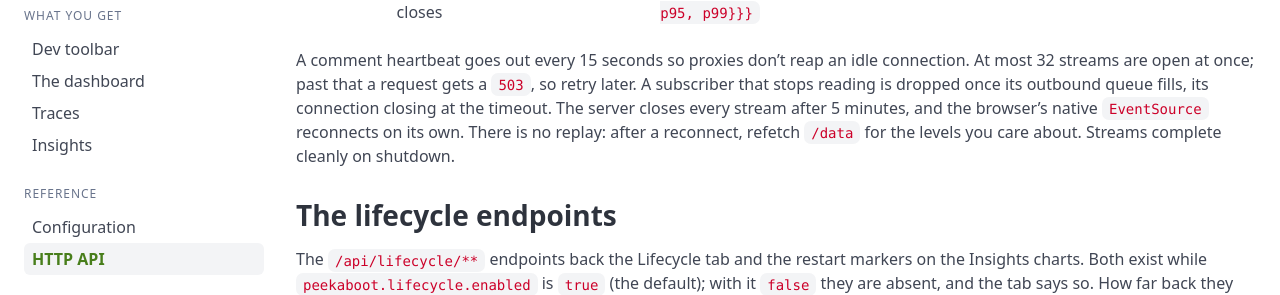
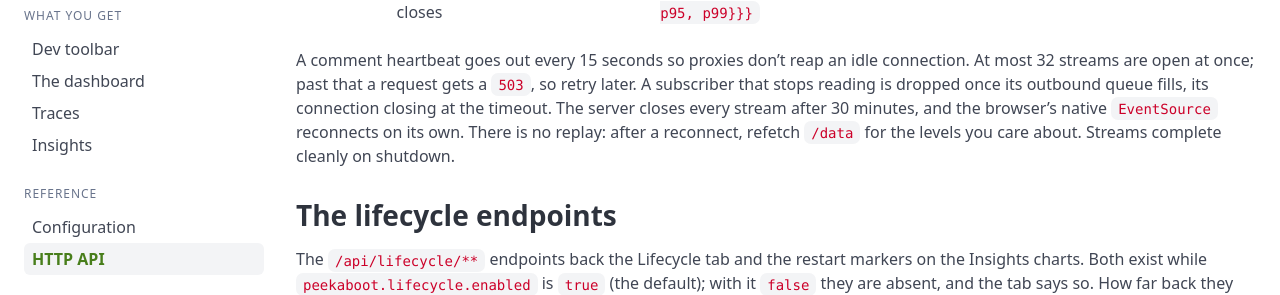
Before and after one commit to peekaboot-org/peekaboot-org.github.io, a Jekyll site: the page built from docs/api.md, in a window 1280 px wide and 900 px high, scrolled down 4105 px. Shown: the part 187-482 px from the top of the window. Built offline with Jekyll 4.4.1, drawn with Linux system fonts in a browser that asks for light colours.

Commit message:
docs: fix insights SSE timeout to 30 minutes

```diff
--- a/docs/api.md
+++ b/docs/api.md
@@ -222,7 +222,7 @@ rather than poll it. Two named events arrive:
 A comment heartbeat goes out every 15 seconds so proxies don't reap an idle connection. At
 most 32 streams are open at once; past that a request gets a `503`, so retry later. A
 subscriber that stops reading is dropped once its outbound queue fills, its connection
-closing at the timeout. The server closes every stream after 5 minutes, and the browser's
+closing at the timeout. The server closes every stream after 30 minutes, and the browser's
 native `EventSource` reconnects on its own. There is no replay: after a reconnect, refetch
 `/data` for the levels you care about. Streams complete cleanly on shutdown.
 
```
Also changed, not shown: docs/insights.md (+1 -1 lines).
